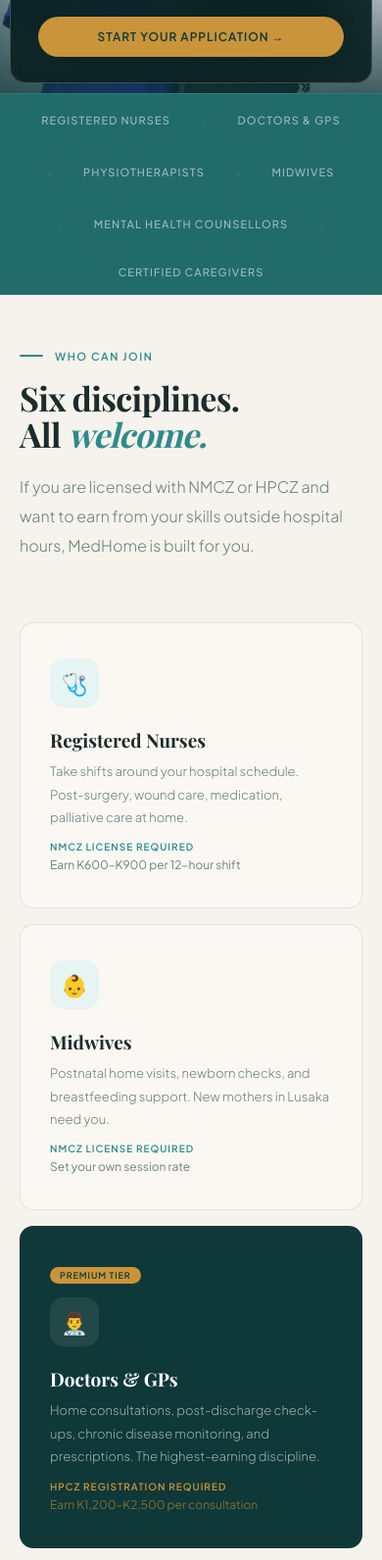
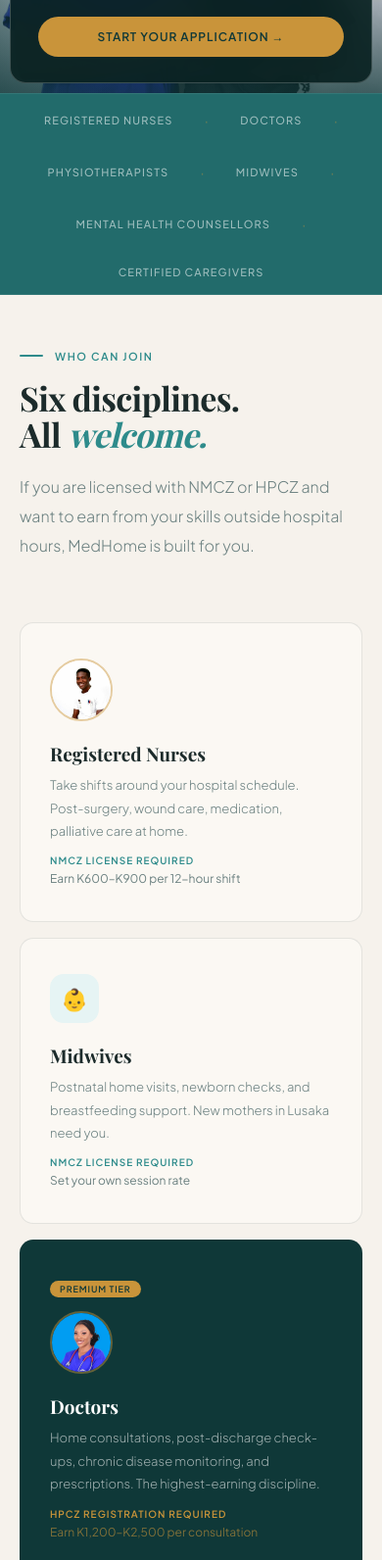
Before and after one commit to Saka100-pixel/medhome, a website: page professionals.html in a window 390 px wide. Shown: the part 1080-2672 px from the top of the page at 98% size. Drawn offline with nearby package versions, Linux system fonts and the light colour scheme; a web font is replaced by a local one.

Commit message:
Fix nav label, hide trust card on mobile, add photos to discipline cards, rename Doctors

```diff
--- a/professionals.html
+++ b/professionals.html
@@ -82,6 +82,8 @@
 .wc.prem:hover{box-shadow:0 20px 48px rgba(15,56,56,0.3)}
 .wi{width:50px;height:50px;border-radius:14px;background:var(--teal-pale);display:flex;align-items:center;justify-content:center;margin-bottom:20px;font-size:22px}
 .wc.prem .wi{background:rgba(255,255,255,0.08)}
+.wc-photo{width:64px;height:64px;border-radius:50%;overflow:hidden;margin-bottom:20px;border:2px solid rgba(201,148,58,0.45)}
+.wc-photo img{width:100%;height:100%;object-fit:cover;object-position:top center}
 .wc h3{font-family:'Playfair Display',serif;font-size:19px;font-weight:700;margin-bottom:8px;color:var(--text)}
 .wc.prem h3{color:#fff}
 .wc p{font-size:13px;font-weight:300;color:var(--text-muted);line-height:1.8;margin-bottom:12px}
@@ -296,7 +298,7 @@
 
 <div class="dstrip">
   <div class="di">Registered Nurses</div><div class="dd">·</div>
-  <div class="di">Doctors &amp; GPs</div><div class="dd">·</div>
+  <div class="di">Doctors</div><div class="dd">·</div>
   <div class="di">Physiotherapists</div><div class="dd">·</div>
   <div class="di">Midwives</div><div class="dd">·</div>
   <div class="di">Mental Health Counsellors</div><div class="dd">·</div>
@@ -309,9 +311,9 @@
   <h2 class="t">Six disciplines.<br>All <em>welcome.</em></h2>
   <p class="b">If you are licensed with NMCZ or HPCZ and want to earn from your skills outside hospital hours, MedHome is built for you.</p>
   <div class="who-grid">
-    <div class="wc"><div class="wi">🩺</div><h3>Registered Nurses</h3><p>Take shifts around your hospital schedule. Post-surgery, wound care, medication, palliative care at home.</p><div class="wauth">NMCZ License Required</div><div class="wrate">Earn K600–K900 per 12-hour shift</div></div>
+    <div class="wc"><div class="wc-photo"><img src="images/robert-ngoma.jpeg" alt="Robert Ngoma RN"></div><h3>Registered Nurses</h3><p>Take shifts around your hospital schedule. Post-surgery, wound care, medication, palliative care at home.</p><div class="wauth">NMCZ License Required</div><div class="wrate">Earn K600–K900 per 12-hour shift</div></div>
     <div class="wc"><div class="wi">👶</div><h3>Midwives</h3><p>Postnatal home visits, newborn checks, and breastfeeding support. New mothers in Lusaka need you.</p><div class="wauth">NMCZ License Required</div><div class="wrate">Set your own session rate</div></div>
-    <div class="wc prem"><div class="ptag">Premium Tier</div><div class="wi">👨‍⚕️</div><h3>Doctors &amp; GPs</h3><p>Home consultations, post-discharge check-ups, chronic disease monitoring, and prescriptions. The highest-earning discipline.</p><div class="wauth" style="color:var(--gold)">HPCZ Registration Required</div><div class="wrate">Earn K1,200–K2,500 per consultation</div></div>
+    <div class="wc prem"><div class="ptag">Premium Tier</div><div class="wc-photo"><img src="images/doctor.jpeg" alt="Doctor"></div><h3>Doctors</h3><p>Home consultations, post-discharge check-ups, chronic disease monitoring, and prescriptions. The highest-earning discipline.</p><div class="wauth" style="color:var(--gold)">HPCZ Registration Required</div><div class="wrate">Earn K1,200–K2,500 per consultation</div></div>
     <div class="wc"><div class="wi">🦽</div><h3>Physiotherapists</h3><p>Stroke rehabilitation, mobility recovery, and orthopaedic follow-up. Families need you at home, not just a clinic.</p><div class="wauth">HPCZ License Required</div><div class="wrate">Earn K500–K800 per session</div></div>
     <div class="wc"><div class="wi">🧠</div><h3>Mental Health Counsellors</h3><p>Home-based counselling for patients and caregivers. Massive unmet demand in Lusaka.</p><div class="wauth">HPCZ License Required</div><div class="wrate">Set your own session rate</div></div>
     <div class="wc"><div class="wi">🤲</div><h3>Certified Caregivers</h3><p>Daily living assistance, elderly care, and companionship. Formal training or MedHome certification required.</p><div class="wauth">MedHome Certification</div><div class="wrate">Earn K300–K500 per 8-hour shift</div></div>
```
Also changed, not shown: index.html (+3 -4 lines).
